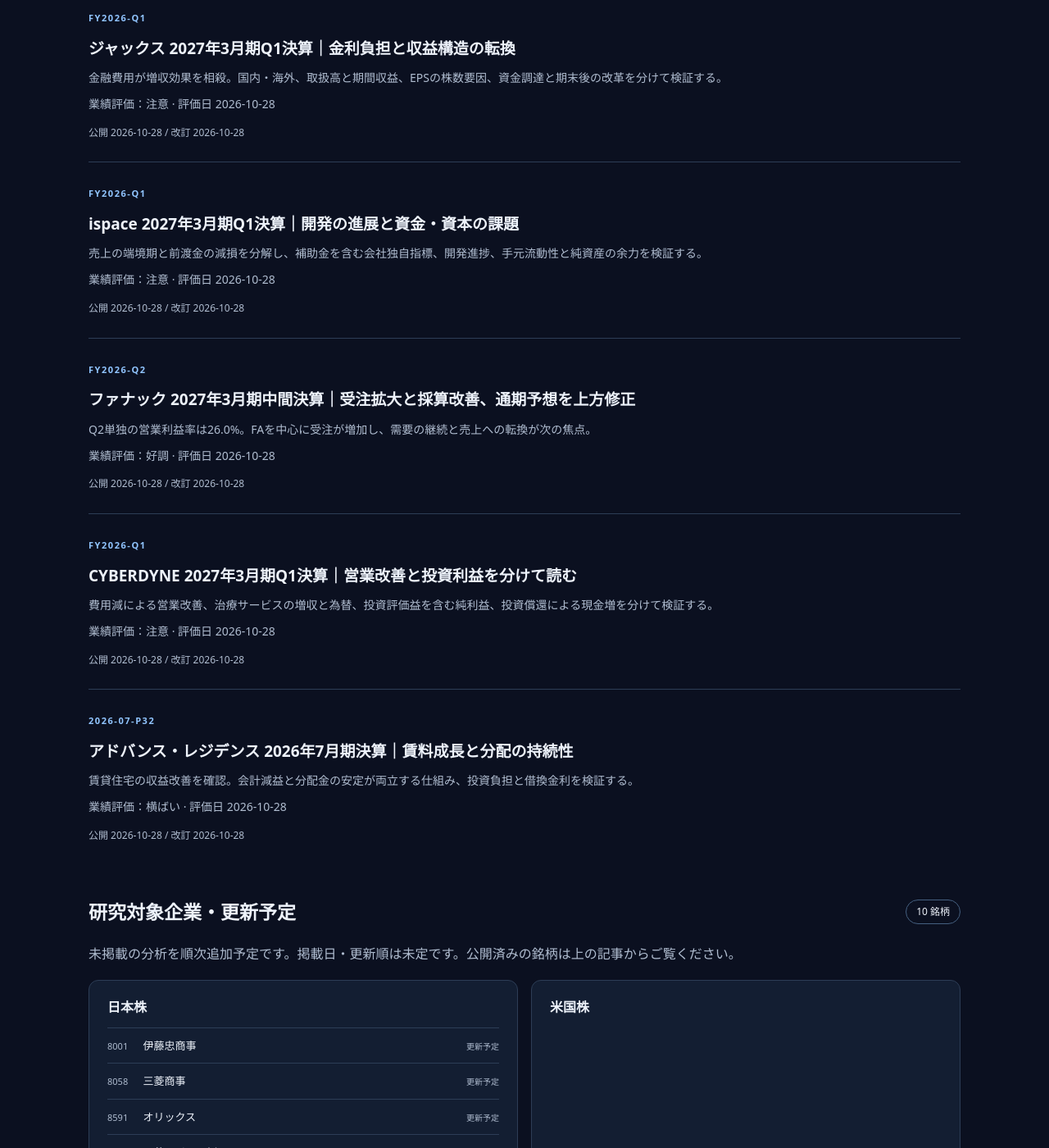
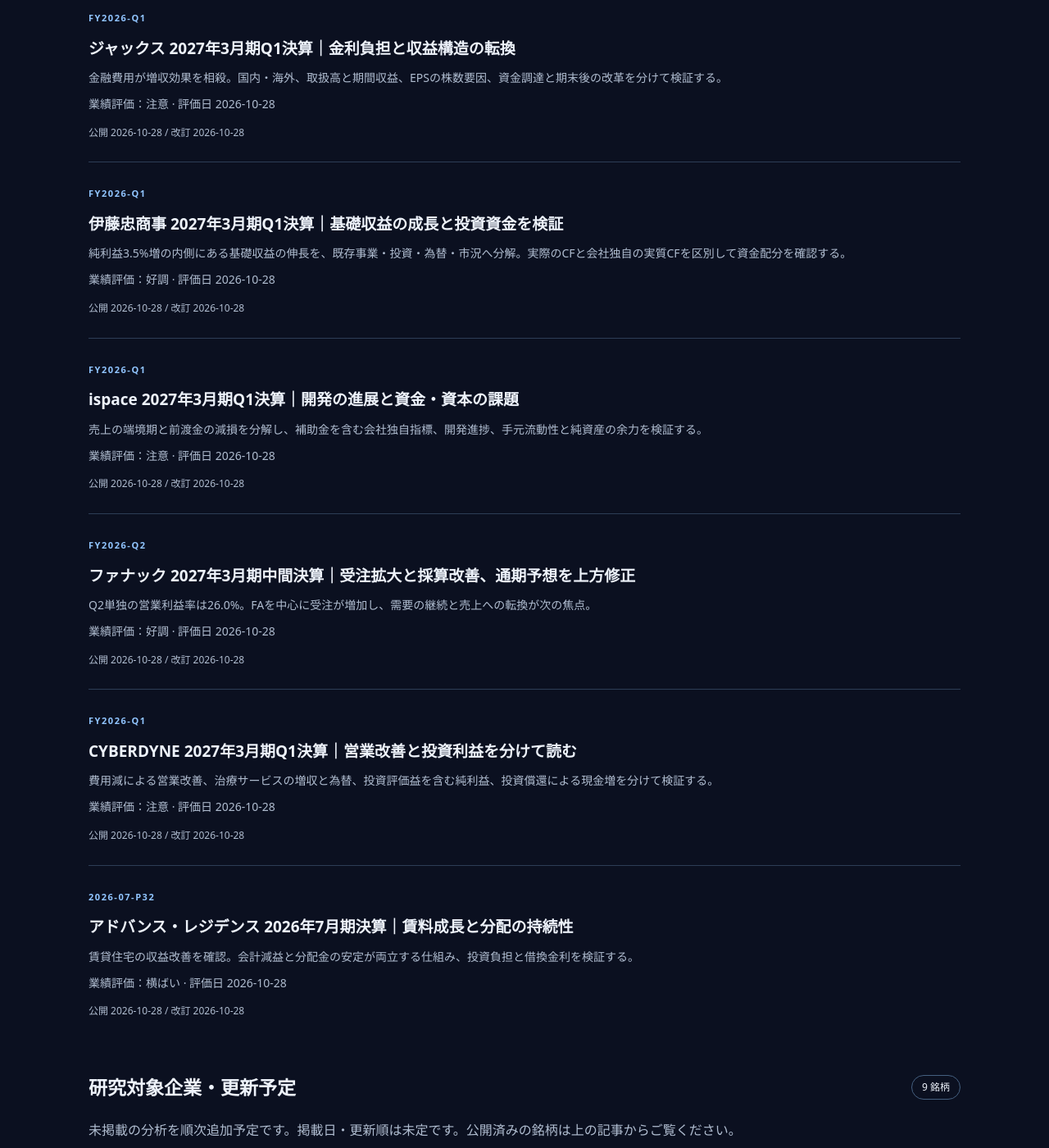
Before and after one commit to nick-shu3/investment-tankyu, a Jekyll site: the page built from index.html, in a window 1280 px wide and 1400 px high, scrolled down 3989 px. Shown: the whole window at 82% size. Built offline with Jekyll 4.4.1, drawn with Linux system fonts in a browser that asks for light colours; some of the changed lines change nothing that is shown.

Commit message:
伊藤忠商事 2027年3月期Q1決算分析を追加 (#12)
* Add ITOCHU FY2026 Q1 analysis with comparable earnings and cash allocation

* Keep ITOCHU comparison tables readable on mobile

```diff
--- /dev/null
+++ b/_articles/itochu-fy2026-q1.md
@@ -0,0 +1,242 @@
+---
+title: "伊藤忠商事 2027年3月期Q1決算｜基礎収益の成長と投資資金を検証"
+company_id: itochu
+period: FY2026-Q1
+published: "2026-10-28"
+updated: "2026-10-28"
+announcement: "2026-08-03"
+review_status: 公式資料照合・AI分析
+rating: 好調
+rating_date: "2026-10-28"
+rating_reason: 営業利益と全セグメントの基礎収益が改善し、前年の売却益反動を吸収した。為替・市況の追い風の持続性、営業CFの減少、成長投資と還元に伴う負債増加は別途監視する。
+summary: 純利益3.5%増の内側にある基礎収益の伸長を、既存事業・投資・為替・市況へ分解。実際のCFと会社独自の実質CFを区別して資金配分を確認する。
+conclusions:
+  - 親会社株主帰属純利益は3.5%増、営業利益は20.3%増。会社開示の基礎収益は約2,495億円へ38%増え、前年の大きな売却益の反動を吸収した。
+  - 既存事業の成長と投資の寄与が広がる一方、基礎収益にも為替・資源・化学品市況の押上げが含まれる。Q1を4倍して通期の実力利益とはしない。
+  - 営業CFは1,066億円へ減少。投資・還元を進める中でネット有利子負債とNET DERが上昇しており、利益成長に加えて資金回収と投資採算を追う。
+---
+
+## 3行サマリー
+
+{% for conclusion in page.conclusions %}
+- {{ conclusion }}
+{% endfor %}
+
+正式名称は**伊藤忠商事株式会社**、証券コード**8001**、東京証券取引所プライム市場に上場する総合商社である（I0）。本サイトでは研究対象企業として扱う。
+
+対象は**2027年3月期第1四半期、2026年4月1日〜6月30日、IFRS・連結**。会社の「2026年度1Q」と同じ期間で、記事のFY2026-Q1もこれを指す。Q1単独と累計は一致し、前年同期は2025年4〜6月。
+
+**決算公表日：2026年8月3日。分析・評価日：2026年10月28日（日本時間）。業績評価：好調。株価評価：未実施。** 8月6日公表の期中レビュー完了版短信と、公式一覧の更新版説明資料を使用した。最新公表済み決算がQ1であることを確認。初回記事のため前回分析の予想検証はなく、期末後の投資・還元の開示はQ1実績と分ける（I1、I2、I8）。
+
+## 目次
+
+- [主要業績と利益の質](#results)
+- [何が良かったか：成長要因を分ける](#growth)
+- [事業別分析](#segments)
+- [財務・キャッシュフローと投資負担](#finance)
+- [通期見通し・株主還元・期末後情報](#outlook)
+- [懸念点・次回の確認点・総合評価](#assessment)
+- [出典・計算方法・更新履歴](#sources)
+
+<h2 id="results">主要業績と利益の質</h2>
+
+この表は**百万円、EPSのみ円**。増減率は会社開示、率の「独自」は本記事の計算を示す。百万円未満は会社の四捨五入であり、以降の億円の会社概数とは精度が異なる（I1冒頭・添付p.5〜6）。
+
+| IFRS連結指標 | 当期Q1 | 前年Q1 |
+|:--|--:|--:|
+| 収益 | 3,875,861 | 3,558,933 |
+| 売上総利益 | 655,986 | 595,362 |
+| 営業利益 | 205,455 | 170,735 |
+| 営業利益率 | 5.30% | 4.80% |
+| 税引前利益 | 369,999 | 374,814 |
+| 当社株主帰属純利益 | 293,763 | 283,939 |
+| 基本的EPS | 42.02 | 40.10 |
+
+前年同期比は**収益＋8.9%、営業利益＋20.3%、税引前利益−1.3%、当社株主帰属純利益＋3.5%**（会社開示）。独自計算では粗利益＋10.2%、営業利益率＋0.50ポイント、EPS＋4.8%。
+
+会社が日本の会計慣行に従い表示する**営業利益＝売上総利益−販管費−貸倒損失**。持分法損益や有価証券損益を含まない。総合商社は持分法投資の利益も重要であり、営業利益だけで全体の収益力を判断しない。逆に連結収益に持分法会社の売上を独自加算せず、収益規模と投資先の取込利益を分ける（I1添付p.5〜6・11）。
+
+売上総利益は60,624百万円増加し、人件費・円安等による販管費26,520百万円増加を吸収。貸倒損失も616百万円改善し、営業利益は34,720百万円増えた（I1添付p.2・5）。
+
+### 営業利益から純利益まで：売却益・持分法・税の寄与
+
+| 損益項目（百万円） | 当期Q1 | 前年Q1 |
+|:--|--:|--:|
+| 営業利益 | 205,455 | 170,735 |
+| 有価証券損益 | 38,144 | 130,544 |
+| 固定資産に係る損益 | 2,334 | 894 |
+| その他の損益 | 9,151 | 3,102 |
+| 金融収益・費用合計 | 3,291 | 5,670 |
+| 持分法による投資損益 | 111,624 | 63,869 |
+| 税引前利益 | 369,999 | 374,814 |
+| 法人所得税費用 | −66,349 | −82,531 |
+| 非支配持分帰属利益 | 9,887 | 8,344 |
+| 当社株主帰属純利益 | 293,763 | 283,939 |
+
+出典：I1添付p.5〜6。金融収益・費用合計は受取利息・受取配当金・支払利息の合計。非支配持分利益は、グループ純利益から親会社株主帰属利益へ至る際の控除項目である。
+
+有価証券損益は**92,400百万円減少**。前年のC.P. Pokphand・PROVENCE HUILES売却の反動に対し、当期はCIECO Azer売却が寄与した。持分法利益は47,755百万円増え、機械・金属・食料・住生活が貢献する一方、税引前利益は減った。税費用が16,182百万円減少したことが最終増益を支えており、会社は日立建機の追加取得に伴う税金費用改善も説明する（I1添付p.2・5）。
+
+AI分析：最終利益の増加を「全て本業の増益」とは扱えないが、前年の大きな売却益に頼らず利益を伸ばした点は改善である。持分法利益は投資先での利益認識で、同額の配当入金ではない。税前の売却損益を税後純利益から単純控除して独自の正常純利益は作らない。
+
+<h2 id="growth">何が良かったか：成長要因を分ける</h2>
+
+### 基礎収益は会社独自の指標で、市況・為替も含む
+
+I2 p.2・4〜5は、純利益を**基礎収益約2,495億円と一過性損益445億円**に区分する。前年は約1,810億円・1,030億円。基礎収益は会社が一過性と区分した損益を除く管理指標であり、IFRSの営業利益や本記事が推計した正常利益ではない。会社概数のため、足し算と純利益2,938億円は厳密には一致しない。
+
+会社説明では**基礎収益＋685億円、一過性損益−585億円、連結純利益＋98億円**。基礎収益の増加を次のように分解している（I2 p.4）。各社の個別増益をこの表へ再び加算しない。
+
+| 会社による増益要因（億円） | 前年同期比 |
+|:--|--:|
+| 資源価格影響 | ＋40 |
+| 為替影響 | ＋120 |
+| 中東情勢のネット影響 | ＋50 |
+| 前年不調事業の改善・連結除外等 | ＋50 |
+| 新規投資（前年度実行分を含む） | ＋110 |
+| 会社がオーガニック成長と分類する部分 | ＋315 |
+| 合計 | ＋685 |
+
+非資源の基礎収益は1,535→2,115億円、資源は275→380億円で、ともに会社表示38%増。**非資源比率85%は基礎収益の構成比**であり、売上比率ではない。一過性込みの純利益の非資源比率は76%で、別の指標である（I2 p.4〜5）。
+
+AI分析：投資先の販路・運営改善、IT需要、電力需要などの成長が複数事業へ広がった点は強い。一方、連結除外による赤字取込の消失と事業そのものの数量増は異なる。新規投資による利益増にも追加資本の負担があり、利益増だけで投資効率の改善とはしない。
+
+また会社は、化学品の市況高騰によるQ1の追い風には一時性があり、資源・為替・中東の影響は今後逆風にもなり得ると説明する。**基礎収益も外部環境から独立した利益ではない**。Q1の約2,500億円を4倍して年間1兆円の実力とみなさない（I3 p.1〜2）。
+
+<h2 id="segments">事業別分析</h2>
+
+以下の表は**億円、会社表示の基礎収益**。全8事業セグメントと「その他及び修正消去」で増益だが、IFRS営業利益・純利益の全項目が増えたという意味ではない（I2 p.5・7）。
+
+| 区分 | 当期Q1 | 前年Q1 |
+|:--|--:|--:|
+| 繊維 | 134 | 84 |
+| 機械 | 453 | 265 |
+| 金属 | 464 | 336 |
+| エネルギー・化学品 | 298 | 195 |
+| 食料 | 307 | 253 |
+| 住生活 | 139 | 112 |
+| 情報・金融 | 205 | 161 |
+| 第8 | 126 | 99 |
+| その他及び修正消去 | 366 | 304 |
+
+出典：I2 p.5・7。会社が丸めた数値の差と公表増減額には端数差があり、食料の会社開示増益は53億円、その他及び修正消去は63億円。今期からファミリーマートの主管を食料へ変更し、関連資産・負債・損益を食料に帰属させた上で、親会社株主帰属利益の7割を第8へ配分する。**前年も組替え済みの今回資料**で比較し、旧資料の第8と直接比較しない（I1添付p.11）。
+
+**機械：利益成長の中心。** 基礎収益＋188億円の内訳として、シトラスインベストメント＋45、東京センチュリー＋45、北米電力＋45、船舶＋25億円などが開示される。日立建機の取込比率上昇・円安、電力需要と売電収入、船舶の売却益・用船料が背景。機械の純利益548億円には基礎収益453億円に加え一過性95億円があり、主なものは日立建機追加取得に伴う税改善65億円と同社の固定資産売却25億円である（I2 p.7・19）。
+
+**金属・エネルギー：改善したが外部環境に敏感。** 金属は鉄鉱石・石炭価格、為替、豪州原料炭の操業改善、米国原料炭の操業再開等が寄与。エネルギー・化学品は基礎収益＋103億円に対し、純利益643億円には一過性345億円を含む。特にCIECO Azer売却340億円を継続収益に読み替えない。売却により同社の基礎収益は12億円減少しており、資産入替は売却益と将来利益の減少を両面で見る（I2 p.4・7・20〜21、I3 p.1〜2）。
+
+**繊維・食料・第8：消費分野の改善と費用増。** デサント＋43億円、Dole＋29億円、ファミリーマートの収益力向上などが基礎収益を押し上げた。伊藤忠食品も完全子会社化による取込比率上昇等で＋8億円。一方、日本アクセスは物流費増等で12億円減益。食料の純利益は前年の一過性利益の反動で338→307億円へ減っており、基礎収益増と最終減益を区別する（I2 p.5・7）。
+
+**住生活：総額増益の中に北米建材の弱さ。** ETELの数量・採算改善＋20億円、IFLのMetsä Fibre連結除外に伴う損失取込反動＋18億円等に対し、北米建材は24億円減益。連結除外だけで競争力が改善したとはしない。住生活のIFRS営業利益は19,599→19,454百万円へ微減する一方、持分法損益が改善している。米国金利と住宅需要、不動産売却の時期を追う（I1添付p.11、I2 p.7・23）。
+
+**情報・金融、その他：IT需要と投資先利益。** CTCの取引好調が＋28億円、海外リテール金融の採算改善等が寄与する一方、携帯関連事業は契約変更等で16億円減益。「その他及び修正消去」にはCITIC投資の損益を含み、会社は主要金融事業と円安の寄与を説明する。CTCの受注・受注残の伸長は会社Q&Aに基づく先行指標であり、伊藤忠全体の確定売上とはしない（I1添付p.11、I2 p.7、I3 p.1）。
+
+<h2 id="finance">財務・キャッシュフローと投資負担</h2>
+
+### 営業CF減少は運転資金と配当受取も確認する
+
+CF表は**百万円、2026年4〜6月と前年同期**（I1添付p.10）。
+
+| 連結CF・主な受払 | 当期Q1 | 前年Q1 |
+|:--|--:|--:|
+| 営業CF | 106,562 | 245,502 |
+| 投資CF | −71,789 | −48,512 |
+| 会社開示FCF＝営業CF＋投資CF | 34,773 | 196,990 |
+| 財務CF | 40,353 | −210,645 |
+| 配当金の受取額 | 77,171 | 126,201 |
+| 法人所得税の支払額 | −108,252 | −95,095 |
+| 社債・借入金による調達及び返済（純額） | 469,078 | 92,546 |
+| 当社株主への配当金支払 | −153,960 | −141,960 |
+| リース負債返済 | −67,918 | −63,529 |
+
+FCFはI1添付p.3に会社が億円で表示する定義を、百万円のCF表から独自再計算した精密表示。設備投資だけを控除したFCFではなく、投資売却・貸付回収等も含む。営業CFは前年より138,940百万円減少し、FCFのプラスだけで現金創出が強まったとはいえない。
+
+資産・負債の変動他は−60,777→−180,838百万円となり、会社はエネルギー・化学品、住生活の運転資金増加を説明する。配当金受取も49,030百万円減少し、うち持分法会社からの受取は会社概数で1,067→598億円。投資先利益の増加と入金時期は一致しない（I1添付p.3・10、I2 p.31）。一時的な資金滞留か回収悪化かは、次回の在庫・債権・債務と入金で確かめる。
+
+### 会社独自の「実質CF」と実際の現金収支は別
+
+I2 p.12〜13の会社管理指標は次のとおり。**億円・概数**であり、上のIFRS CFと合算しない。
+
+| 会社管理指標 | 当期Q1 | 前年Q1 |
+|:--|--:|--:|
+| 実質営業CF | 2,210 | 2,450 |
+| 成長投資・グロス（支出） | 3,740 | 2,970 |
+| EXIT（回収） | 1,040 | 2,010 |
+| ネット投資（支出） | 2,700 | 960 |
+| 実質FCF | 約−490 | 約1,490 |
+
+会社定義は、**実質営業CF＝営業CF−運転資金等の増減＋リース負債の返済等**。実質投資CFは、投資CFに非支配持分との資本取引を含め、貸付金の増減等を調整した実質的な出資・設備投資と回収。実質FCFは両者の合計で、当期は2,210−2,700＝約−490億円である。会社の「等」を含む調整の全項目を独自復元していないため、実際の営業CFとの調整差を全額運転資金とは断定しない。
+
+成長投資3,740億円は新規投資約3,120億円とCAPEX約620億円。日立建機追加投資1,341億円・伊藤忠食品618億円などが含まれる。**支配を維持する子会社の追加取得は財務CFにも計上**されるため、投資CF718億円の支出だけを成長投資の全額としない。短信の有形固定資産等の取得・売却純額558億円も、グロスCAPEX620億円と同じ定義ではない。EXITには日立建機投資に係る貸付回収385億円等が含まれる（I1添付p.3・10、I2 p.12・31）。
+
+I2 p.13のQ1株主還元欄は「―」だが、短信CFには配当支払1,540億円がある。**当年度の資金配分表と、前年度末配当を含む実際の受払は対応期間が異なる**。会社の実質FCF約−490億円から既払い配当を機械的に再控除して、独自の「会社開示還元後実質FCF」は作らない。
+
+### 財務：借入を活用して投資、レバレッジは上昇
+
+| 連結残高・会社指標 | 2026年6月末 | 2026年3月末 |
+|:--|--:|--:|
+| 現金及び現金同等物（百万円） | 673,419 | 593,766 |
+| 定期預金（百万円） | 52,768 | 54,671 |
+| 有利子負債（億円、会社表示） | 41,612 | 36,727 |
+| ネット有利子負債（億円、会社表示） | 34,351 | 30,243 |
+| 株主資本比率 | 39.4% | 39.4% |
+| NET DER（会社表示） | 0.51倍 | 0.46倍 |
+
+出典：I1添付p.3・7〜8、I2 p.30。会社表示の有利子負債は社債・借入金ベースで、リース負債を含まない。リース負債は別途、短期244,238＋長期838,537＝**1,082,775百万円**（独自合計）。ネット負債・NET DERは会社値を使用し、リースを加えて同名の指標を作り直していない。
+
+当期の借入等純調達469,078百万円は、成長投資、配当、リース返済等を支えている。現金増加79,653百万円には為替換算4,527百万円も含む。**現金増を営業だけの成果とはしない**。AI分析：利益・資本の積上げはあるが、ネット負債は4,108億円増え、投資回収前に資金負担が先行した。これだけで資金繰り悪化を断定せず、営業資金回収と投資後利益、金利負担、今後の還元を併せて監視する。
+
+<h2 id="outlook">通期見通し・株主還元・期末後情報</h2>
+
+**会社見通し：** 通期の親会社株主帰属純利益は**9,500億円（前年比＋5.5%）**、基本的EPS136.75円を据え置く。基礎収益9,000億円、一過性900億円、バッファー−400億円という管理上の構成で、会社表示の進捗は純利益31%・基礎収益28%。バッファーは既に発生した損失や引当金ではない。Q1進捗のみで上方修正を予測しない（I1冒頭、I2 p.2・8〜9）。
+
+機械見通しは1,800→2,200億円、エネルギー・化学品は755→1,115億円、その他及び修正消去は1,635→875億円へ変更。主因は確定した一過性利益等の帰属先への振替であり、**全社予想の上方修正ではない**。住生活の物件売却や情報・金融の下期偏重も考慮し、部門の進捗率だけで優劣を決めない（I2 p.9、I3 p.2）。
+
+**株主還元：** 年間配当予想は中間22円・期末22円の計44円、修正なし。2026年1月1日の1対5分割を遡及した前年配当は42円であり、分割前中間100円と分割後期末22円を足して比較しない。EPSも前年を分割調整済みで、期中平均株数の減少によりEPS成長率は純利益成長率を上回る（I1冒頭）。会社方針の44円以上・自己株式取得3,000億円以上・総還元性向64%見通しと、8月決議の取得上限3,000億円は区別する（I2 p.10、I1添付p.12）。
+
+10月1日開示による**9月末までの自己株式取得累計は174,972,552,800円（約1,750億円）**。TOB取得分を含むため別途加算しない。Q1中の取得実績ではなく期末後の情報で、10月28日現在の実行額と断定もしない（I4）。
+
+**投資予定と期末後開示：** 8月時点の会社計画は新規投資1.2兆円（CAPEX約3,000億円を除く）、グロス成長投資1.5兆円、EXIT0.2兆円、実質営業CF1兆円。単純な差引きではネット投資1.3兆円が実質営業CFを約3,000億円上回り、配当・自己株式取得計画約6,040億円も別に必要となる。これは**当該計画を使った分析上の比較**で、実際の必要借入額を予測したものではない。実行時期、運転資金、回収、為替等で変わる（I2 p.3・13）。
+
+8月3日公表のACG関連持分50%取得は、予定額1,946百万米ドル、最終契約・許認可等が前提。会社資料では年度3Q実行・4Q取込を予定し、航空関連事業の将来利益目標には既存事業も含むため、全額をACGの利益とはしない。8月31日の電通総研非公開化に向けたTOBは、許認可等を条件として11月上旬開始を目指す**予定の開示**。本記事は実行・完了を確認したとは扱わず、いずれもQ1実績や8月時点の実行済み投資へ混在させない（I5、I6、I2 p.11）。
+
+<h2 id="assessment">懸念点・次回の確認点・総合評価</h2>
+
+AI分析の主な懸念は、外部環境による押上げの反落、北米建材・物流費などの弱い部分、投資の増収増益が資本コストを上回るか、運転資金の回収と還元を両立できるか、の4点。会社が示すROI目安は将来の投資方針であり、今回の全案件が既に達成した収益率ではない。
+
+| 次回の注目指標 | 確認する内容 |
+|:--|:--|
+| 基礎収益の再現性 | オーガニック成長、新規投資、赤字取込反動、市況・為替を再分解 |
+| 部門の採算 | 機械・CTC・非資源成長、化学品の市況反落、北米建材・日本アクセス |
+| 利益の質 | 売却益・税効果・持分法利益、会社の一過性区分、組替え条件 |
+| 営業CF | 在庫・債権・債務、配当入金、税支払、実質営業CFとの調整 |
+| 投資・財務 | ACG・電通総研案件の確定条件と実行、利益寄与、負債・NET DER・金利 |
+| 通期計画と還元 | 9,500億円予想、バッファー、配当、自己株式取得の実行と資金配分 |
+
+次回発表は**2026年11月4日13:00（日本時間）予定**。2026年10月28日に公式IRカレンダーで確認した。期末や説明会開催日とは区別し、変更の可能性がある（I7）。
+
+**総合評価：好調、2026年10月28日。** 成長性は既存事業と投資の寄与が広がり、収益性も営業利益率と全セグメントの会社基礎収益が改善した。財務は株主資本比率を維持する一方、CFと投資・還元のバランスには負債増加が伴う。初回の見立てを「一過性売却益の反動を吸収する利益成長は確認できたが、その現金化と投資回収を次に確かめる」と記録する。
+
+中間累計の次回記事では、比較可能な定義を確認してQ1との差額からQ2単独を計算し、累計と単独を分ける。**株価評価：未実施**。業績評価を割安判断・買い推奨に直結させず、目標株価は設定しない。本人コメントは未提供のため掲載しない。
+
+<h2 id="sources">出典・計算方法・更新履歴</h2>
+
+確認日は2026年10月28日。I1の「添付p.」は印刷ページで、PDF通しでは3ページ後ろ。I2はスライド番号。更新型ページの確認日と資料の公表日を区別する。
+
+- **I0**：[会社概要](https://www.itochu.co.jp/ja/about/profile/)、[株式基本情報](https://www.itochu.co.jp/ja/ir/shareholder/info/index.html)。正式名称・8001・東証プライム・分割。会社概要の基準日は2026年8月24日、株式数は3月末。更新型ページ。
+- **I1**：[2027年3月期Q1決算短信・期中レビュー完了版](https://www.itochu.co.jp/ja/ir/download/__icsFiles/afieldfile/2026/08/06/27_1st_01_3.pdf)。2026年8月6日公表（決算初回公表は8月3日）。冒頭：主要業績・EPS・配当・予想、添付p.2：増減要因、p.3：財務・FCF、p.5〜8：PL・BS、p.10：CF、p.11：部門・組替え、p.12：自己株式取得決議。
+- **I2**：[2026年度Q1決算説明資料](https://www.itochu.co.jp/ja/ir/download/__icsFiles/afieldfile/2026/08/07/27_1st_02_1.pdf)。資料日付2026年8月3日。公式一覧が案内する上場会社取込損益の更新版を使用（初版と同一とは扱わず、更新公表日は今回特定していない）。p.2〜5・7：基礎収益と増減、p.8〜10：予想・還元、p.11〜13：投資・CF定義、p.19〜24：部門、p.30〜31：財務・CF内訳。
+- **I3**：[2026年度Q1決算説明会・質疑応答議事録](https://www.itochu.co.jp/ja/ir/financial_statements/2027/__icsFiles/afieldfile/2026/08/05/27_1st_03.pdf)。説明会2026年8月3日、公式ニュースは8月4日に掲載を案内。p.1〜2：事業成長・化学品・外部環境と年換算の注意、p.3〜4：投資採算・投資方針・還元。会社説明・見通しとして使用。
+- **I4**：[自己株式の取得状況](https://www.itochu.co.jp/ja/ir/news/2026/__icsFiles/afieldfile/2026/10/01/ITC20261001_J.pdf)。2026年10月1日公表。9月末までの累計、TOB取得分の内包、取得枠・期間。
+- **I5**：[ACGへの出資参画等に関する基本合意](https://www.itochu.co.jp/ja/files/20260803_J_2.pdf)。2026年8月3日公表。p.1〜2：間接出資・取得価額・条件。投資予定であってQ1実績ではない。
+- **I6**：[電通総研株式の公開買付け開始予定](https://www.itochu.co.jp/ja/ir/news/2026/__icsFiles/afieldfile/2026/08/31/ITC20260831J_1.pdf)。2026年8月31日公表。p.1〜3：非公開化の目的、許認可等の条件と開始目標。完了実績や本記事の株価評価として使用しない。
+- **I7**：[公式IRカレンダー](https://www.itochu.co.jp/ja/ir/calendar/index.html)。次回決算の予定日時。更新型ページ。
+- **I8**：[決算公表資料一覧](https://www.itochu.co.jp/ja/ir/financial_statements/index.html)、[2026年IRニュース](https://www.itochu.co.jp/ja/ir/news/2026/index.html)。最新公表期、8月3日初回発表・6日レビュー完了、更新版資料の案内、期末後開示を確認。
+
+独自計算はI1の百万円値を使用：粗利益成長率＝（655,986÷595,362−1）×100≒10.2%。営業利益率＝205,455÷3,875,861×100≒5.30%、前年約4.80%。EPS成長率＝（42.02÷40.10−1）×100≒4.8%。FCF精密表示＝106,562−71,789＝34,773百万円、前年245,502−48,512＝196,990百万円。億円換算は百万円÷100。リース負債合計・計画資金の比較は本文の式による。基礎収益・一過性損益は会社値を使用し、丸めの差を推測で補正しない。
+
+未確認：運転資金増の回収時期、会社実質CFの「等」を含む完全な調整明細、最新投資案件の実行条件充足・最終資金支払額・回収実績、9月末以降の自己株式取得実績、説明資料更新の正確な公表日、株価評価。未公表の将来CF・借入必要額を推計しない。
+
+### 更新履歴
+
+- 2026年10月28日：初稿。レビュー完了版短信と更新版説明資料・Q&A、期末後の投資・自己株式取得開示を照合。基礎収益とIFRS利益、実質CFと現金受払、分割・部門組替えの比較条件を整理した。
--- a/_data/companies.json
+++ b/_data/companies.json
@@ -57,7 +57,16 @@
     "name": "伊藤忠商事",
     "ticker": "8001",
     "type": "日本株",
-    "description": "日本株"
+    "description": "生活消費分野・基礎産業等を展開する総合商社",
+    "legal_name": "伊藤忠商事株式会社",
+    "listing": {
+      "status": "listed",
+      "market": "東京証券取引所 プライム市場",
+      "name_source": "https://www.itochu.co.jp/ja/about/profile/",
+      "source": "https://www.itochu.co.jp/ja/ir/shareholder/info/index.html",
+      "checked": "2026-10-28",
+      "scope": "国内の主要上場市場。海外・重複上場市場の網羅一覧ではない。"
+    }
   },
   {
     "id": "mitsubishi-corp",
```
Also changed, not shown: README.md.
